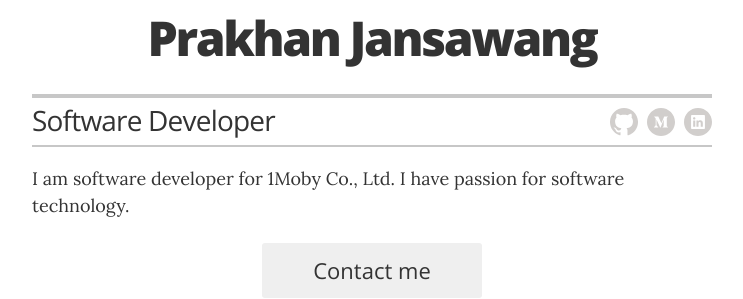
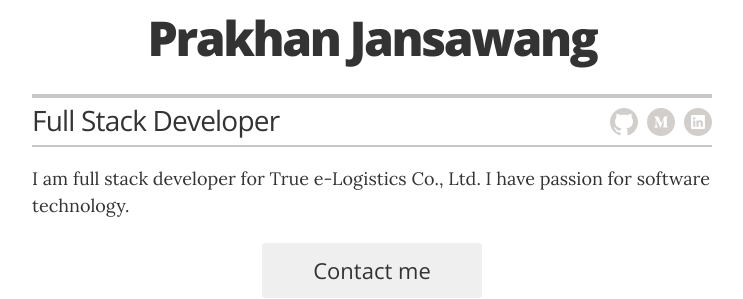
Before and after one commit to Narongded/resume, a Jekyll site: the page built from index.html, in a window 1280 px wide. Shown: the part 121-420 px from the top of the page, without its empty margins (268-1011 px from the left). Built offline with Jekyll 4.4.1, drawn with Linux system fonts in a browser that asks for light colours.

Commit message:
update config

```diff
--- a/_config.yml
+++ b/_config.yml
@@ -11,7 +11,7 @@ sass:
 # Resume settings
 resume_avatar:                  "true"
 resume_name:                    "Prakhan Jansawang"
-resume_title:                   "Software Developer"
+resume_title:                   "Full Stack Developer"
 
 # used for the contact button in _layouts/resume.html
 resume_contact_email:           "prakhan.jsw@gmail.com"
@@ -23,7 +23,7 @@ resume_contact_telephone:       "0945615051"
 # resume_header_contact_info:     "742 Evergreen Terrace, Springfield • 555-7334 • lisasimpson@youremailaddress.com"
 display_header_contact_info:    "false"
 
-resume_header_intro: "<p>I am software developer for 1Moby Co., Ltd. I have passion for software technology.</p>"
+resume_header_intro: "<p>I am full stack developer for True e-Logistics Co., Ltd. I have passion for software technology.</p>"
 
 # use "yes" to display the email contact button,
 # "no" to display an "I'm not looking for work" message,
```
